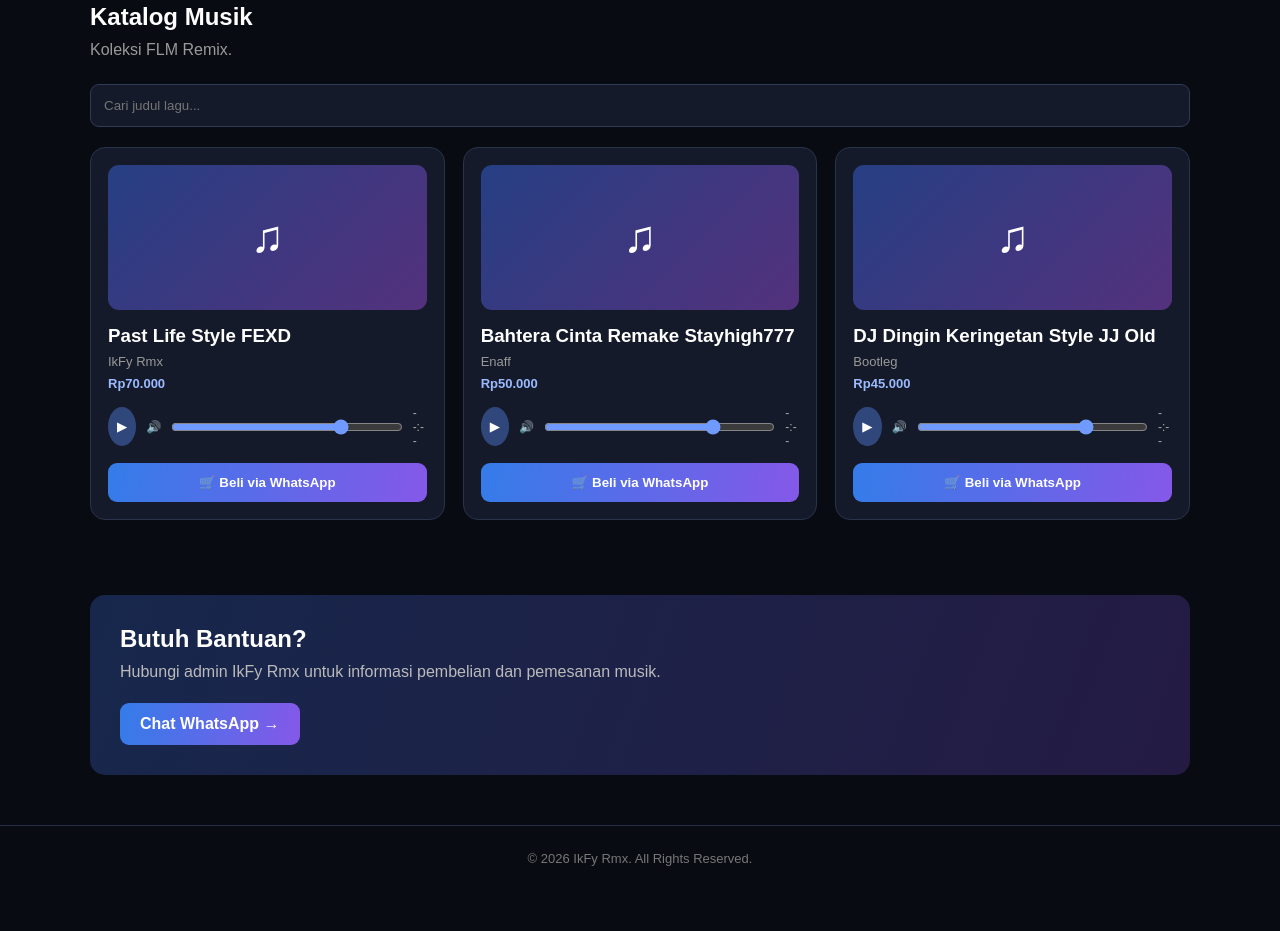
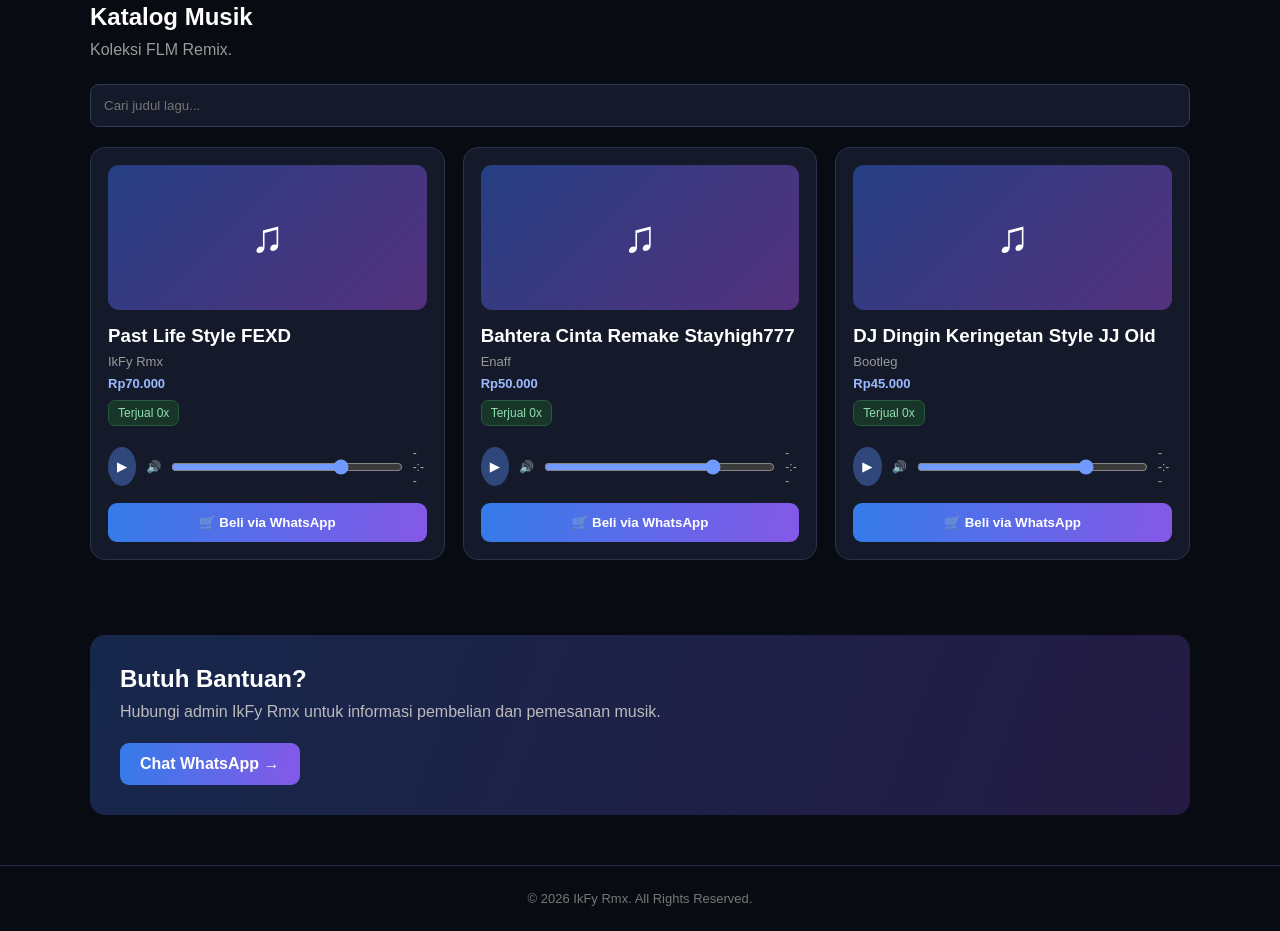
Before and after one commit to IkFyRmx/ikfy-rmx-store, a plain HTML site: page index.html in a window 1280 px wide. Shown: the part 602-1533 px from the top of the page. Before the commit the page ends 1493 px from the top, so only its background shows below. Drawn offline with Linux system fonts and the light colour scheme.

Commit message:
Add files via upload

```diff
--- a/index.html
+++ b/index.html
@@ -158,6 +158,18 @@ nav a:hover {
     font-weight: bold;
 }
 
+.sold {
+    display: inline-block;
+    color: #8fe0b0 !important;
+    background: #173528;
+    border: 1px solid #28583f;
+    padding: 5px 9px;
+    border-radius: 7px;
+    font-size: 12px !important;
+    margin-top: 2px;
+    margin-bottom: 5px !important;
+}
+
 .audio-controls {
     display: flex;
     align-items: center;
@@ -316,6 +328,7 @@ const songs = [
         title: "Past Life Style FEXD",
         genre: "IkFy Rmx",
         price: "Rp70.000",
+        sold: 0, // Ubah angka ini sesuai jumlah penjualan
         file: "audio\\past life fexd.mp3"
     },
 
@@ -323,6 +336,7 @@ const songs = [
         title: "Bahtera Cinta Remake Stayhigh777",
         genre: "Enaff",
         price: "Rp50.000",
+        sold: 0, // Ubah angka ini sesuai jumlah penjualan
         file: "audio\\bahtera cinta enaff.mp3"
     },
 
@@ -330,6 +344,7 @@ const songs = [
         title: "DJ Dingin Keringetan Style JJ Old",
         genre: "Bootleg",
         price: "Rp45.000",
+        sold: 0, // Ubah angka ini sesuai jumlah penjualan
         file: "audio\\dingin keringetan old.mp3"
     }
 
@@ -373,6 +388,10 @@ function renderMusic() {
         const price = document.createElement("p");
         price.className = "price";
         price.textContent = song.price;
+
+        const sold = document.createElement("p");
+        sold.className = "sold";
+        sold.textContent = `Terjual ${song.sold}x`;
 
         const audio = document.createElement("audio");
         audio.src = song.file;
@@ -472,6 +491,7 @@ function renderMusic() {
             title,
             genre,
             price,
+            sold,
             controls,
             audio,
             buy
```
